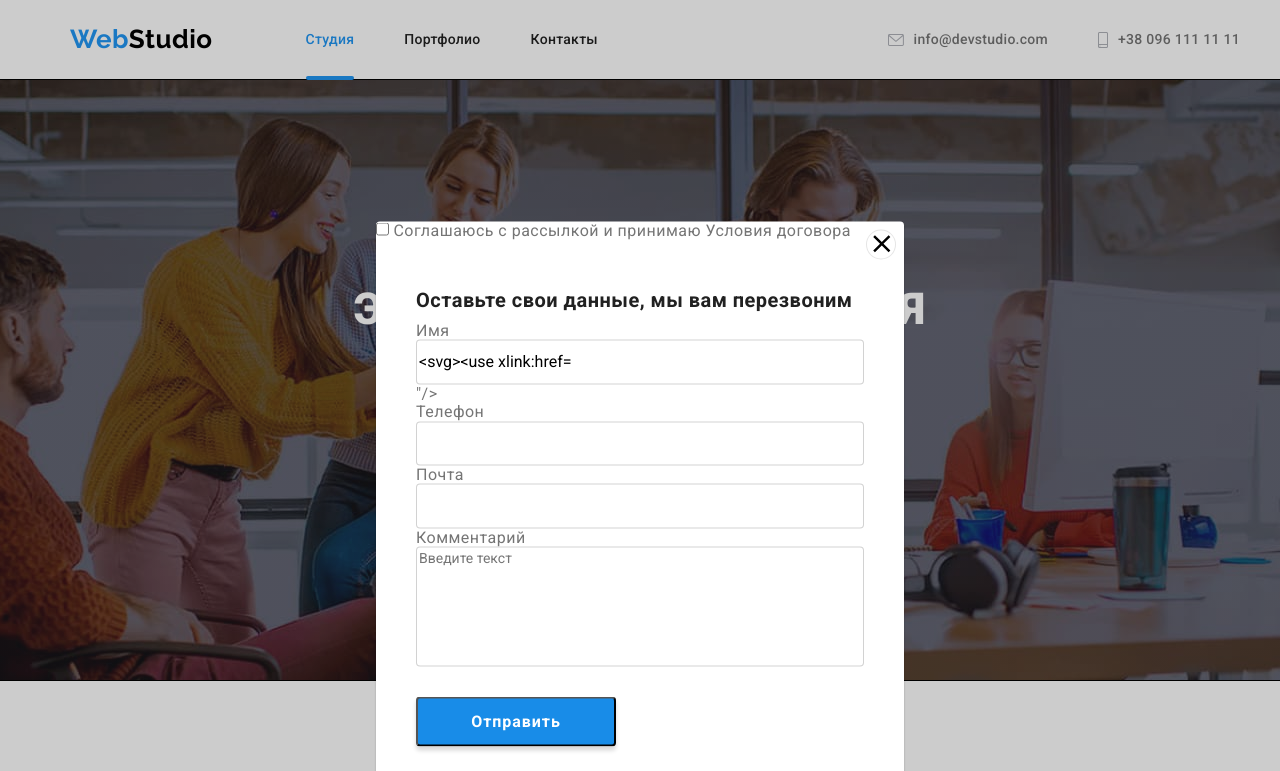
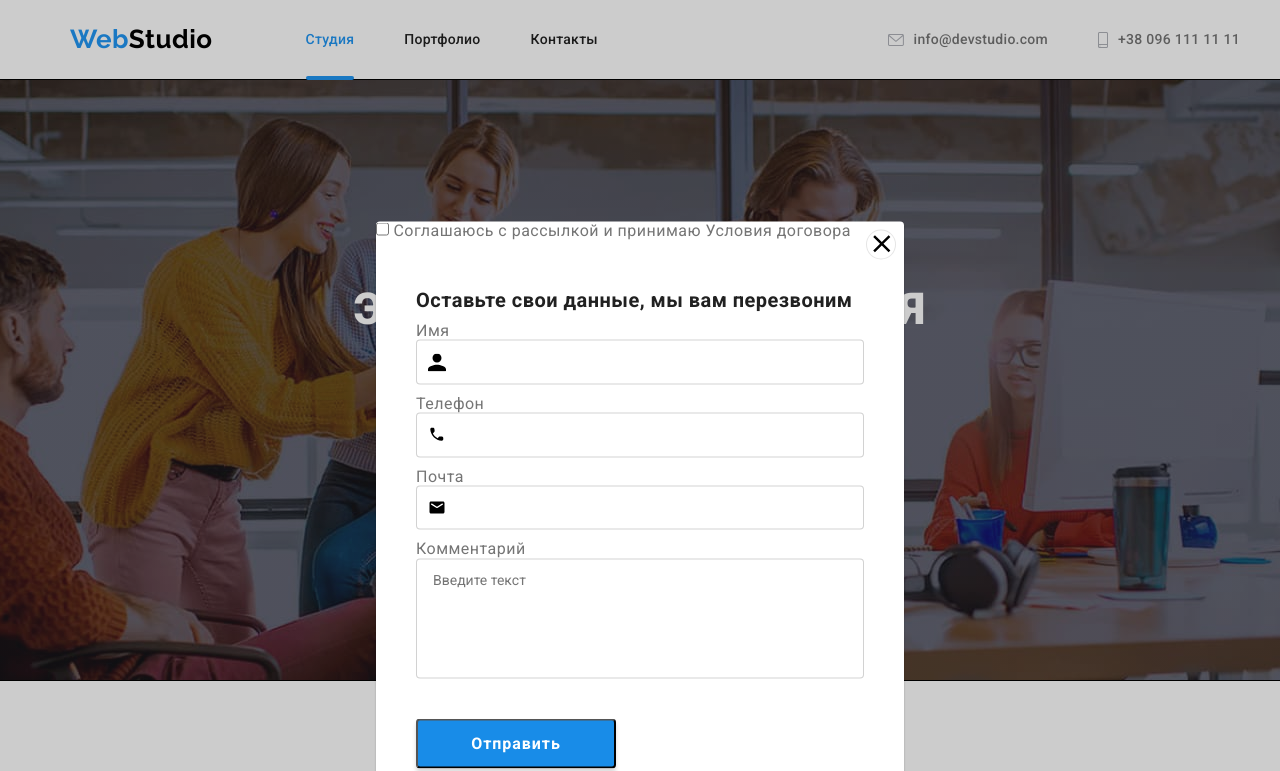
Before and after one commit to ZatsepaTanya/goit-markup-hw-06, a plain HTML site: page index.html in a window 1280 px wide. Both pictures are taken after a click on the button "Заказать услугу". Shown: the top 771 px of the page. Drawn offline with nearby package versions, Linux system fonts and the light colour scheme.

Commit message:
иконки

```diff
--- a/css/styles.css
+++ b/css/styles.css
@@ -205,6 +205,7 @@ img{
      background-image: url(../images/antenna.svg);
 
  }
+
  .icon-clock::before{
      background-image: url(../images/clock.svg);
  }
@@ -501,6 +502,8 @@ letter-spacing: 0.03em;
     padding-left: 16px;
 }
 .post-social-button{
+/* position: relative;  */
+
 width: 200px;
 height: 50px;
 margin-left: 12px;
@@ -514,19 +517,37 @@ font-style: normal;
 font-weight: bold;
 font-size: 16px;
 line-height: 30px;
+
+/* padding-left: 29px; */
 /* identical to box height, or 187% */
 
-/* display: flex;  */
-/* align-items: center;   */
- /* text-align: center;  */
+/* display: flex;   */
+/* align-items: center;    */
+ /* text-align: center;   */
 letter-spacing: 0.06em;
 
 color: #FFFFFF;
 
 }
-.post-social-button.social-icon{
-    padding-bottom: 13px;
-    padding-top: 13px;
+.post-social-button-send::after{
+    content: url(../images/iconsend.svg);
+    width: 24px;
+    height: 24px;
+    padding-left: 10px;
+    /* padding-top: 13px; */
+    /* padding-bottom: 13px; */
+    background-position: center;
+}
+.post-social-button .social-icon{
+    /* position: absolute; */
+    /* top: 50%; */
+
+
+    right: 8px;
+    top: 13px;
+    bottom: 13px;
+    /* padding-bottom: 13px; */
+    /* padding-top: 13px; */
 
     width: 24px;
     height: 24px;
@@ -605,20 +626,44 @@ border: 1px solid rgba(0, 0, 0, 0.1);
     .form-group{
         display: flex;
         flex-direction: column;
+
     }
-
+    .form-group:not(:last-child){
+        margin-bottom: 10px;
+    }
+    .form-group:last-child{
+        margin-bottom: 20px ;}
     .form-group input{
         padding-bottom: 12px;
         padding-top: 12px;
+        padding-left: 42px;
 
         border: 1px solid rgba(33, 33, 33, 0.2);
 
         border-radius: 4px;
+        width: 100%;
 
     }
+    .form-group input, textarea:focus{
+        outline-color: var(--accent-color);
+    }
+    .form-group-picture{
+        position: relative;
+    }
 
+    .picture{
+        /* display: inline-block; */
+        height: 18px;
+        width: 18px;
+        position: absolute;
+        left: 12px;
+        top: 50%;
+        transform: translateY(-50%);
+
+    }
     .form-label{
-        /* position: absolute; */
+
+        width: 100%;
     }
 
     .icon-form{
@@ -644,6 +689,9 @@ textarea{
     letter-spacing: 0,01em;
     text-align: left;
 
+  }
+  .form-textarea{
+      padding: 12px 16px;
   }
 
 
--- a/index.html
+++ b/index.html
@@ -259,8 +259,8 @@
                 <h3 class="title">ПОДПИШИТЕСЬ НА РАССЫЛКУ</h3>
                 <form class="mail-form">
                     <input type="mail" name="e-mail" id="e-mail" class="post-social-input" placeholder="E-mail">
-                    <button type="submit" class="post-social-button">Подписаться <svg class="social-icon icon-send"><use xlink:href="./images/symbol-defs.svg#icon-send"></use></svg></button>
-
+                    <button type="submit" class="post-social-button"><p class="post-social-button-send">Подписаться</p></button>
+                    <!-- <svg class="social-icon icon-send"><use xlink:href="./images/symbol-defs.svg#icon-send"></use></svg> -->
 
                 </form>
 
@@ -276,25 +276,31 @@
             <form class="form">
                 <div class="form-group">
                     <label for="user-name" class="form-label">Имя</label>
-                    <!-- <span class="icon-form"><svg class=""><use xlink:href="./images/symbol-defs.svg#Vector"></use></svg></span> -->
-                    <input type="text" class="form-input" name="user-name" id="user-name"
-                            value="<svg><use xlink:href="./images/symbol-defs.svg#Vector"></use></svg>"/>
-
+                    <div class="form-group-picture">
+                        <input type="text" class="form-input" name="user-name" id="user-name"/>
+                        <svg class="picture"><use xlink:href="./images/symbol-defs.svg#Vector"></use></svg>
+                    </div>
 
                 </div>
                 <div class="form-group">
                     <label for="tel" class="form-label">Телефон</label>
-                    <input type="tel" class="form-input" name="tel" id="tel"/>
+                    <div class="form-group-picture">
+                        <input type="tel" class="form-input" name="tel" id="tel"/>
+                        <svg class="picture"><use xlink:href="./images/symbol-defs.svg#phone-black-18dp"></use></svg>
+                    </div>
 
                 </div>
                 <div class="form-group">
                     <label for="mail" class="form-label">Почта</label>
-                    <input type="email" class="form-input" name="mail" id="mail"/>
+                    <div class="form-group-picture">
+                        <input type="email" class="form-input" name="mail" id="mail"/>
+                        <svg class="picture"><use xlink:href="./images/symbol-defs.svg#email-black-18dp"></use></svg>
+                    </div>
 
                 </div>
                 <div class="form-group">
                     <label for="comment" class="form-label">Комментарий</label>
-                    <textarea name="comment" id="comment" placeholder="Введите текст"></textarea>
+                    <textarea class="form-textarea" name="comment" id="comment" placeholder="Введите текст"></textarea>
 
 
                 </div>
```
Also changed, not shown: images/iconsend.svg (added).
